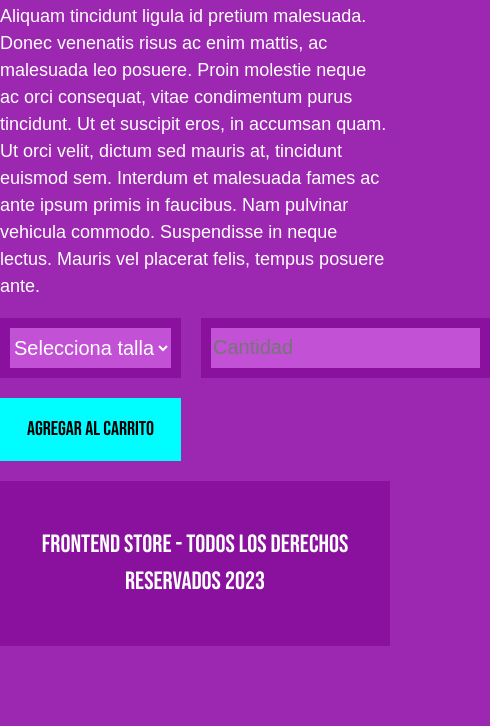
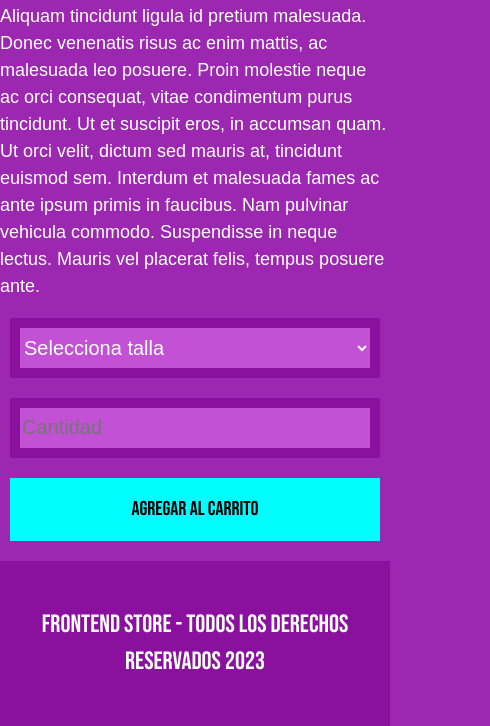
Before and after one commit to AngelicaArroyave/store, a plain HTML site: page shirt.html in a window 390 px wide. Shown: the part 1020-1746 px from the top of the page, 490 px wide, since content can reach past the window. Before the commit the page ends 1666 px from the top, so only its background shows below. Drawn offline with Linux system fonts and the light colour scheme.

Commit message:
Se corrige estilo de página de compra de productos

```diff
--- a/css/styles.css
+++ b/css/styles.css
@@ -174,6 +174,15 @@ p {
     display: grid;
     grid-template-columns: repeat(2, 1fr);
     gap: 2rem;
+    margin-right: 2rem;
+}
+
+@media (max-width: 480px) {
+    .form {
+        grid-template-columns: repeat(1, 1fr);
+        margin-left: 1rem;
+        margin-right: 1rem;
+    }
 }
 
 .form__submit {
```
